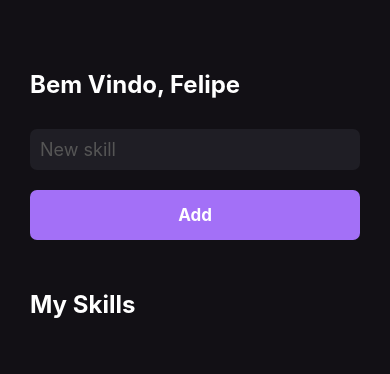
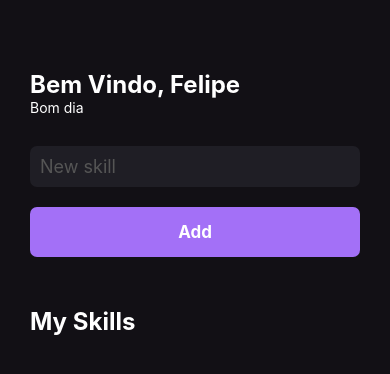
Before and after one commit to Felipe-007/MySkills, a React Native app: screen / in a window 390 px wide. Shown: the top 374 px of the page. Built offline with nearby package versions, Linux system fonts and the light colour scheme.

Commit message:
C5 - useEffect

```diff
--- a/src/pages/Home/Home.js
+++ b/src/pages/Home/Home.js
@@ -1,7 +1,7 @@
 //pagina principal
-import { View, Text, TextInput, FlatList } from "react-native";
+import { View, Text, TextInput, FlatList, Alert } from "react-native";
 import { styles } from "./styles";
-import { useState } from "react";
+import { useState, useEffect } from "react";
 import { Button } from "../../components/Button/Button";
 import { SkillCard } from "../../components/SkillCard/SkillCard";
 
@@ -9,15 +9,35 @@ export function Home() {
 
   const [newSkill, setNewSkill] = useState('');  //armazena as novas skills
   const [mySkills, setMySkills] = useState([]);  //armazena todas as skills
+  const [greetins, setGreetins] = useState('');
 
   //handle = é uma convensão, para quando a função é disparada por uma interação do usuário
   function handleAddNewSkill() {
     setMySkills(oldState => [...oldState, newSkill])  //oldState = estado anterior, pode ser qualquer nome, setMySkills=pega tudo do ...oldState mais o newSkill
   }
 
+  //será executado assim que abrir o aplicativo
+  useEffect(() => {
+    const currentHour = new Date().getHours();
+
+    if (currentHour < 12) {
+      setGreetins('Bom dia');
+    }
+    else if(currentHour >= 12 && currentHour < 18){
+      setGreetins('Boa tarde');
+    }
+    else {
+      setGreetins('Boa noite');
+    }
+  }, []);  //[]aqui fica a dependencia ex:mySkills ou qualquer outra const
+
   return (
     <View style={styles.container}>
       <Text style={styles.title}>Bem Vindo, Felipe</Text>
+
+      <Text style={styles.greetins}>
+        {greetins}
+      </Text>
 
       <TextInput
         style={styles.input}
--- a/src/pages/Home/styles.js
+++ b/src/pages/Home/styles.js
@@ -22,4 +22,7 @@ export const styles = StyleSheet.create({
     padding: Platform.OS === 'ios' ? 15 : 10,  //caso seja ios sera de 15, se for android será de 10
     borderRadius: 7,
   },
+  greetins: {
+    color: '#FFF'
+  }
 })
```
